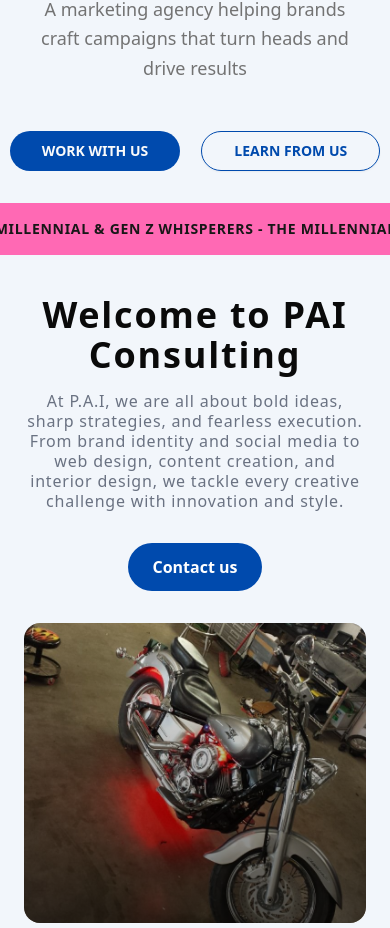
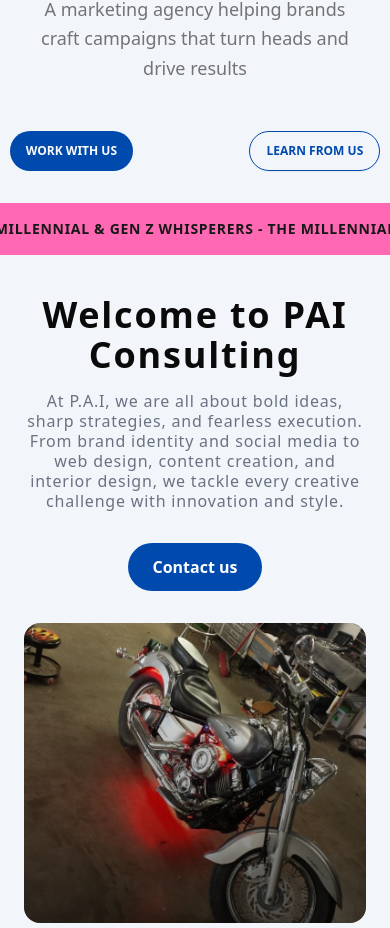
Before and after one commit to Elite-tch/princocoa-project, a Next.js app: page / in a window 390 px wide. Shown: the part 1037-1965 px from the top of the page. Built offline with nearby package versions, Linux system fonts and the light colour scheme.

Commit message:
hero button

```diff
--- a/src/components/landingpage/heroSection.js
+++ b/src/components/landingpage/heroSection.js
@@ -51,13 +51,13 @@ export default function HeroSection() {
               animate={{ opacity: 1, y: 0 }}
               transition={{ duration: 0.8, delay: 0.8 }}
             >
-              <Button size="lg" className="bg-[#004aad] md:text-base text-sm rounded-full text-primary-foreground hover:bg-[#004aad]/90 font-semibold px-8">
+              <Button size="lg" className="bg-[#004aad] md:text-base text-xs rounded-full text-primary-foreground hover:bg-[#004aad]/90 font-semibold md:px-8 px-4">
                 WORK WITH US
               </Button>
               <Button
                 size="lg"
                 variant="outline"
-                className="border-[#004aad] rounded-full text-[#004aad] md:text-base text-sm hover:bg-[#004aad] hover:text-primary-foreground font-semibold px-8 bg-transparent"
+                className="border-[#004aad] rounded-full text-[#004aad] md:text-base text-xs hover:bg-[#004aad] hover:text-primary-foreground font-semibold md:px-8 px-4 bg-transparent"
               >
                 LEARN FROM US
               </Button>
```
